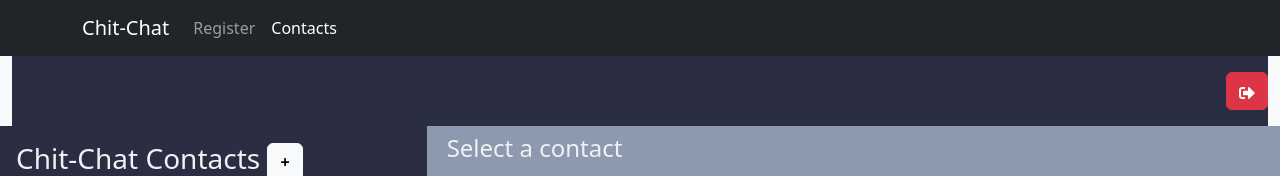
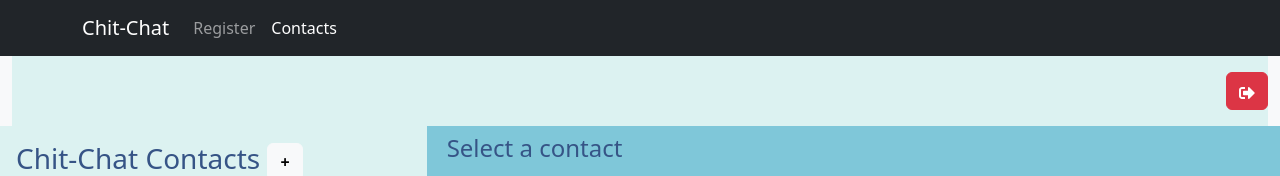
Before and after one commit to mwanzia5/chit-chat-front-end, a React (Vite) app: page /contacts in a window 1280 px wide. Shown: the top 176 px of the page. Built offline with nearby package versions, Linux system fonts and the light colour scheme; no server answers.

Commit message:
changed the bg colours

```diff
--- a/src/Contacts.jsx
+++ b/src/Contacts.jsx
@@ -1,5 +1,3 @@
-// Contacts.js
-
 import React, { useState, useEffect } from "react";
 import {
   Container,
@@ -12,9 +10,7 @@ import {
 } from "react-bootstrap";
 import { useNavigate } from "react-router-dom";
 import { FaSignOutAlt } from "react-icons/fa";
-// import Users from './Users';
 import Messages from "./Messages";
-// import Navbar from "./Navbar";
 import "./index.css";
 
 const Contacts = () => {
--- a/src/Messages.jsx
+++ b/src/Messages.jsx
@@ -1,20 +1,25 @@
 import React, { useState, useEffect } from 'react';
 import { Container, Row, Col, Form, Button } from 'react-bootstrap';
-// import { useNavigate } from "react-router-dom";
 import { FaPaperclip } from 'react-icons/fa';
 import './index.css';
 
 const Messages = () => {
   const [messages, setMessages] = useState([]);
   const [newMessage, setNewMessage] = useState('');
-  // const navigate = useNavigate();
+
   useEffect(() => {
     const fetchMessages = async () => {
       try {
         const response = await fetch('http://127.0.0.1:5555/messages');
         const data = await response.json();
-        setMessages(data);
-        setMessages(data.map(message => ({ ...message, fromUser: message.user_id === 1 })));
+
+        const messagesWithAbout = data.map((message) => ({
+          ...message,
+          fromUser: message.user_id === 1,
+          about: 'Some about information', // Replace with the actual "about" property from the API
+        }));
+
+        setMessages(messagesWithAbout);
       } catch (error) {
         console.error(error);
       }
@@ -30,6 +35,7 @@ fetchMessages();
       user_id: 1,
       message: newMessage,
       media: null,
+      about: 'Some about information for the new message',
     };
 
     setMessages([...messages, newMessageObj]);
@@ -43,7 +49,8 @@ setNewMessage('');
   const handleDeleteMessage = (id) => {
     const updatedMessages = messages.filter((message) => message.id !== id);
     setMessages(updatedMessages);
-  }
+  };
+
   return (
     <Container fluid className="bg-light min-vh-100">
       <Row className="h-100">
@@ -52,7 +59,7 @@ setNewMessage('');
             <div className="chat-messages">
               {messages.map((message) => (
                 <div key={message.id} className={`chat-message ${message.fromUser ? 'from-user' : 'from-other'}`}>
-               <strong>{message.fromUser ? 'Bestie:' : ' Me:'}</strong> {message.message}
+                  <strong>{message.fromUser ? 'Bestie:' : ' Me:'}</strong> {message.message} - About: {message.about}
                   <button onClick={() => handleDeleteMessage(message.id)} className="delete-button">
                     Delete
                   </button>
--- a/src/index.css
+++ b/src/index.css
@@ -1,10 +1,10 @@
 :root {
-  --primary-bg: #2b2d42;
-  --secondary-bg: #8d99ae;
-  --navbar-bg: #8d99ae;
-  --primary-text: #edf2f4;
-  --secondary-text: #ff6f61;
-  --dark-font-color: #333; /* New color for dark font */
+  --primary-bg: #dcf2f1; /* Color from the palette */
+  --secondary-bg: #7fc7d9; /* Color from the palette */
+  --navbar-bg: #365486; /* Color from the palette */
+  --primary-text: #365486; /* Color from the palette */
+  --secondary-text: #365486; /* Color from the palette */
+  --dark-font-color: #333;
 }
 
 body {
@@ -17,7 +17,7 @@ body {
 }
 
 .bg-success {
-  background-color: #2b2d42 !important;
+  background-color: #dcf2f1 !important;
 }
 
 .text-white {
@@ -36,7 +36,7 @@ body {
 }
 
 .contact-list-item:hover {
-  background-color: #2c3e50 !important;
+  background-color: #7fc7d9 !important;
 }
 
 .contact-list-item .avatar {
@@ -51,7 +51,7 @@ body {
 }
 
 .contact-list-item:hover .first-name {
-  color: #000;
+  color: #365486;
 }
 
 .chat-container {
@@ -75,15 +75,15 @@ body {
 }
 
 .chat-message.from-user {
-  background-color: aquamarine;
-  border-radius: 20px ;
+  background-color: #54860f; /* Color from the palette */
+  border-radius: 20px;
   padding: 6px;
   float: left;
 }
 
 .chat-message.from-other {
-  background-color: rgb(166, 166, 231);
-  border-radius: 20px ;
+  background-color: #365486; /* Color from the palette */
+  border-radius: 20px;
   padding: 6px;
   float: right;
 }
```
Lines whose indentation alone changed are shown as unchanged.
